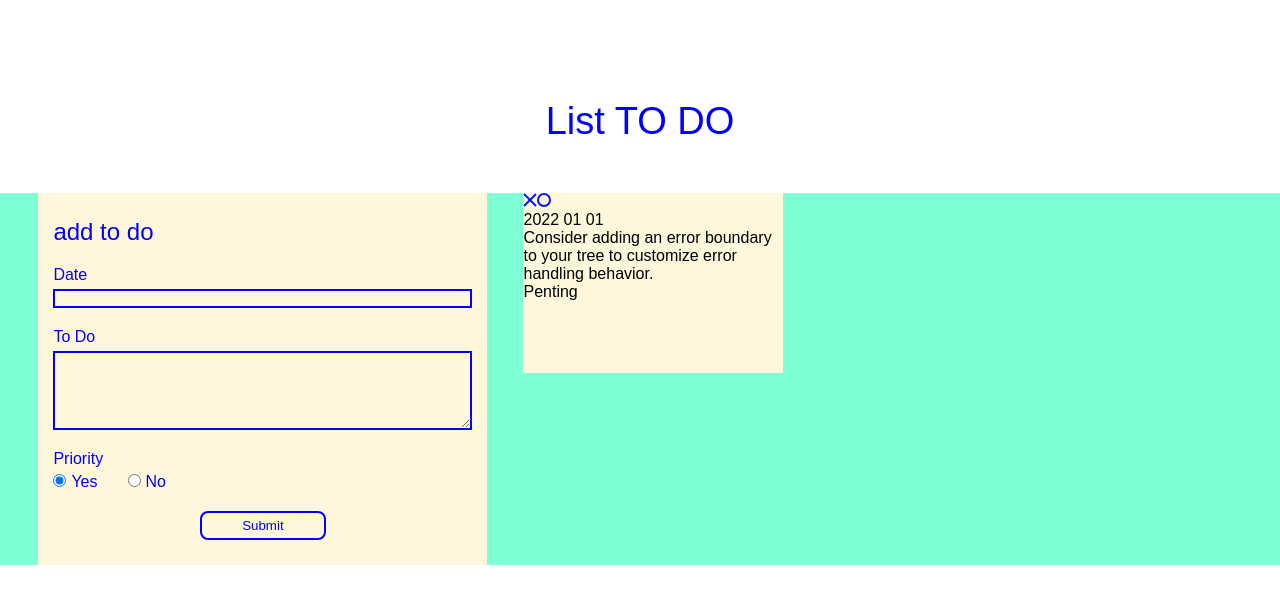
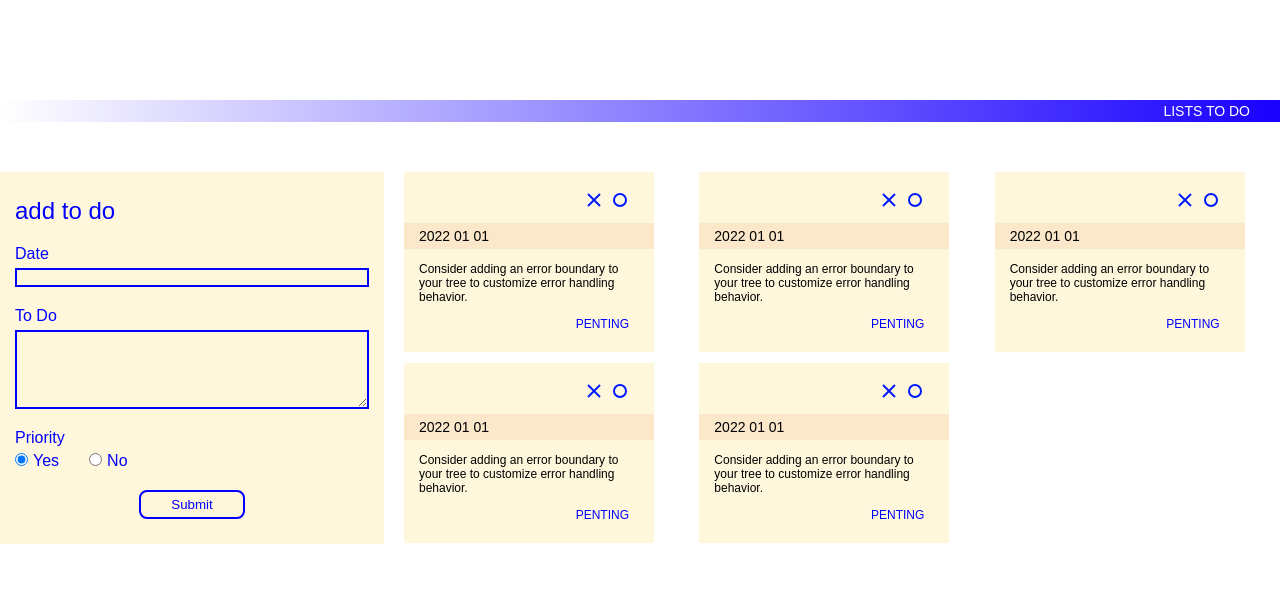
Before and after one commit to nulnul7/tdl_docker, a React (Create React App) app in the folder client/: page / in a window 1280 px wide. Shown: the top 604 px of the page. Built offline with nearby package versions, Linux system fonts and the light colour scheme.

Commit message:
update notes

```diff
--- a/client/src/features/Content.jsx
+++ b/client/src/features/Content.jsx
@@ -4,9 +4,19 @@ import './content.css'
 
 const Content = () => {
   return (
-    <div className='content'>
-      <ListCard date="2022 01 01" todo="Consider adding an error boundary to your tree to customize error handling behavior." priority={true}/>
-    </div>
+      <div className="contentWrapper">
+        <ListCard date="2022 01 01" todo="Consider adding an error boundary to your tree to customize error handling behavior." priority={true} />
+
+        <ListCard date="2022 01 01" todo="Consider adding an error boundary to your tree to customize error handling behavior." priority={true} />
+
+        <ListCard date="2022 01 01" todo="Consider adding an error boundary to your tree to customize error handling behavior." priority={true} />
+
+        <ListCard date="2022 01 01" todo="Consider adding an error boundary to your tree to customize error handling behavior." priority={true} />
+
+        <ListCard date="2022 01 01" todo="Consider adding an error boundary to your tree to customize error handling behavior." priority={true} />
+
+      </div>
+
   )
 }
 
--- a/client/src/features/ListCard.jsx
+++ b/client/src/features/ListCard.jsx
@@ -3,16 +3,22 @@ import DeleteIcon from '../assets/delete_icon.svg'
 import UpdateIcon from '../assets/update_icon.svg'
 import './listCard.css'
 
-const ListCard = ({date, todo, priority}) => {
+const ListCard = ({ date, todo, priority }) => {
   return (
     <div className='listContainer'>
-        <div className='icons'>
-            < img src={ DeleteIcon } alt=""/>
-            < img src={ UpdateIcon } alt=""/>
+      <div className='iconsList'>
+        <div className='iconDel'  onClick={()=> console.log("delete")}>
+          < img src={DeleteIcon} alt="delete"/>
+          <div className='textInfo1'>Delete</div>
         </div>
-        <div className='date'>{date}</div>
-        <div className='todoList'>{todo}</div>
-        <div>{priority ? "Penting" : "Not SO"}</div>
+        <div className='iconEdit' onClick={()=> console.log("edit")}>
+          < img src={UpdateIcon} alt="edit"/>
+          <div className='textInfo2'>Edit</div>
+        </div>
+      </div>
+      <div className='date'>{date}</div>
+      <div className='todoList'>{todo}</div>
+      <div className={priority ? 'important' : null}> {priority ? "PENTING" : "Not SO"}</div>
     </div>
   )
 }
--- a/client/src/features/content.css
+++ b/client/src/features/content.css
@@ -0,0 +1,6 @@
+.contentWrapper{
+    margin-left: 20px;
+    display: grid;
+    grid-template-columns: repeat(auto-fill, minmax(250px, 1fr));
+    gap: 10px;
+}
--- a/client/src/features/listCard.css
+++ b/client/src/features/listCard.css
@@ -1,5 +1,59 @@
 .listContainer{
-    width: 260px;
+    width: 250px;
     height: 180px;
     background-color: rgb(255, 247, 220);
+    padding: 15px;
+    font-size: 12px;
+    display: flex;
+    flex-direction: column;
+    justify-content: space-around;
 }
+.iconsList{
+    margin-left: auto;
+    display: flex;
+}
+.iconDel, .iconEdit{
+    margin-right: 12px;
+    position: relative;
+    cursor: pointer;
+}
+.textInfo1 {
+    position: absolute;
+    top: 17px;
+    left: -5px;
+    font-size: smaller;
+    opacity: 0;
+}
+.textInfo2 {
+    opacity: 0;
+    position: absolute;
+    top: 17px;
+    left: -1px;
+    font-size: smaller;
+}
+.iconDel:hover .textInfo1 {
+    opacity: 30;
+    transition: opacity .6s, visibility .2s;
+}
+.iconEdit:hover .textInfo2 {
+    opacity: 30;
+    transition: opacity .7s, visibility .2s;
+}
+.iconsList > img {
+    margin-left: 15px;
+}
+.date{
+    width: 250px;
+    background-color: rgb(251, 232, 202);
+    padding: 5px 0 5px 15px;
+    margin-left: -15px;
+    font-size: 14px;
+}
+.todoList{
+    font-size: 12px;
+}
+.important {
+    margin-left: auto;
+    color: blue;
+    margin-right: 10px;
+}
--- a/client/src/pages/Home.jsx
+++ b/client/src/pages/Home.jsx
@@ -8,10 +8,10 @@ const Home = () => {
   return (
     <div className="appContainer">
       <div className='appWrapper'>
-            <div className='header'>List TO DO</div>
-            <div className='content'>
-                <InputForm />
-                <Content />
+            <div className='header'>LISTS TO DO </div>
+            <div className='contentHome'>
+                <InputForm className="iContent"/>
+                <Content className="cContent"/>
             </div>
       </div>
     </div>
--- a/client/src/pages/home.css
+++ b/client/src/pages/home.css
@@ -1,24 +1,29 @@
-.appContainer{
+.appContainer {
 	width: 100%;
 	height: 100vh;
+	margin: 0 auto;
 }
-.appWrapper{
+.appWrapper {
 	max-width: 1440px;
 	display: flex;
 	flex-direction: column;
-    justify-content: center;
+	/* justify-content: center;
 	align-items: center;
-    margin: 0 auto;
+	margin: 0 auto; */
 }
-.header{
+.header {
 	margin-top: 100px;
 	margin-bottom: 50px;
-    color: blue;
-    font-size: 38px;
+	color: white;
+	font-size: 14px;
+	background-image: linear-gradient(to right, rgba(255, 255, 255, 1), rgb(25, 0, 255));
+	width: 100%;
+	padding: 3px 30px;
+	text-align: right;
 }
-.content{
-    display: flex;
+.contentHome {
 	width: 100%;
-    background-color: aquamarine;
-    padding: 0 3%;
+    max-width: 1440px;
+	display: grid;
+	grid-template-columns: 30% 70%;
 }
```
Lines whose indentation alone changed are shown as unchanged.
